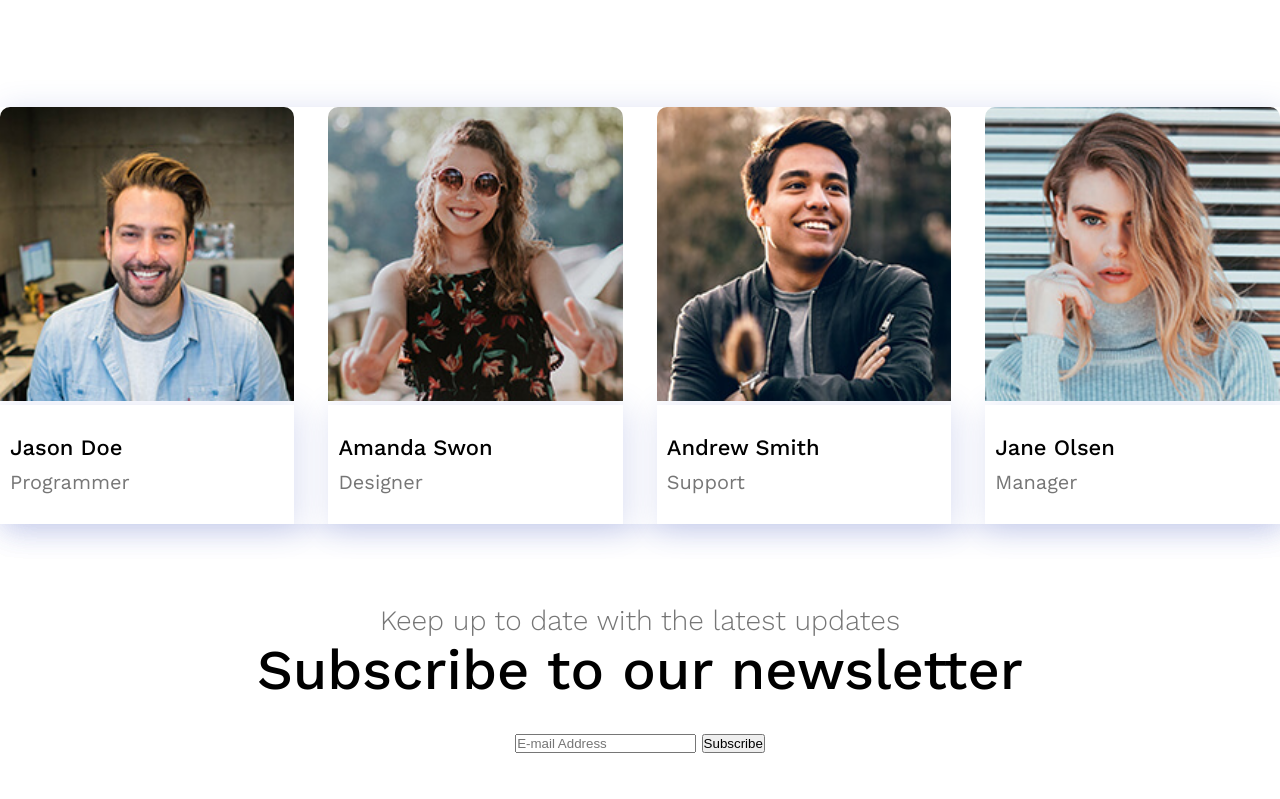
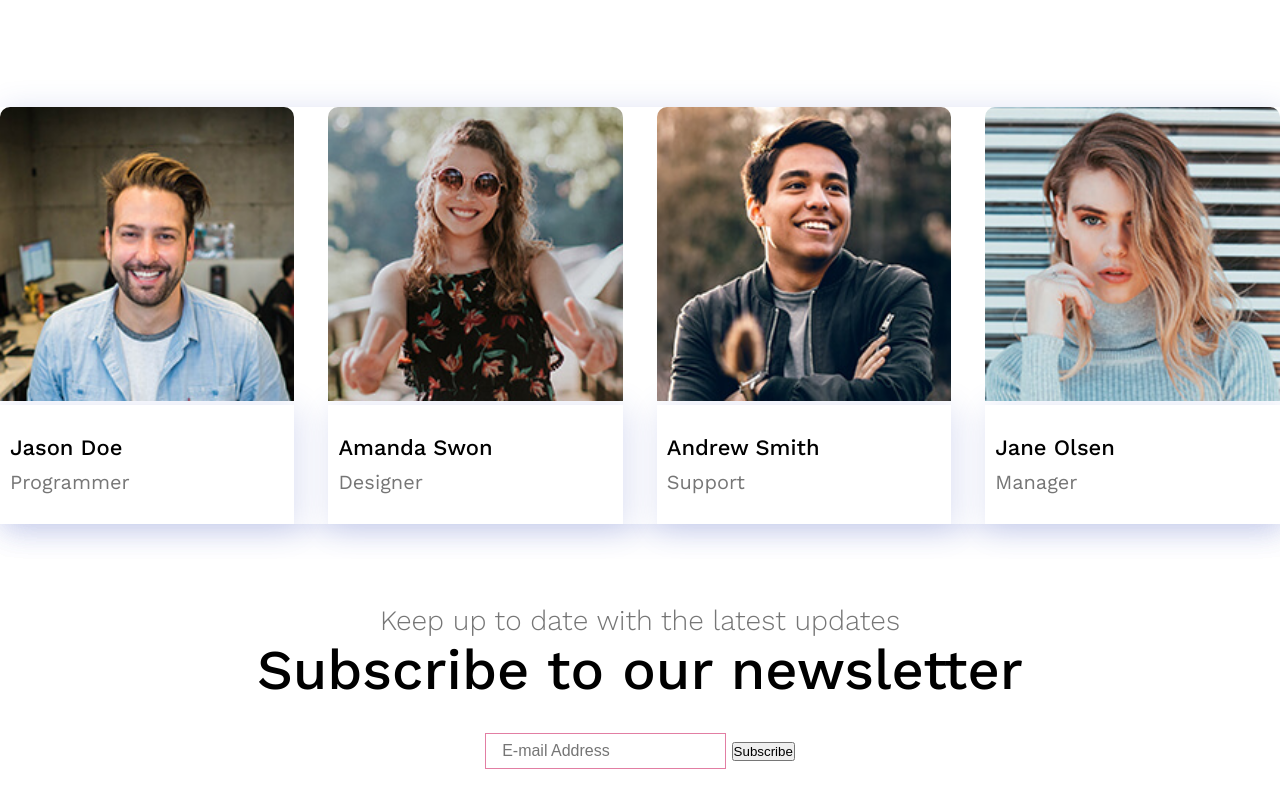
Before and after one commit to Developer-Rasel/appAmp, a plain HTML site: page index.html in a window 1280 px wide. Shown: the part 3661-4460 px from the top of the page. Drawn offline with nearby package versions, Linux system fonts and the light colour scheme.

Commit message:
style update

```diff
--- a/style.css
+++ b/style.css
@@ -372,7 +372,13 @@ background: #6278df;
 }
 
 /* newsletter-section */
-.newsletter-section{}
+.newsletter-section{
+}
+.newsletter-section input[type="email"]{
+    padding: 0.5rem 1rem;
+    border: 1px solid #e27ea3;
+    font-size: 1rem;
+}
 .section-title .newsletter-title h2{}
 .newsletter-form{}
 .default-input{}
```
